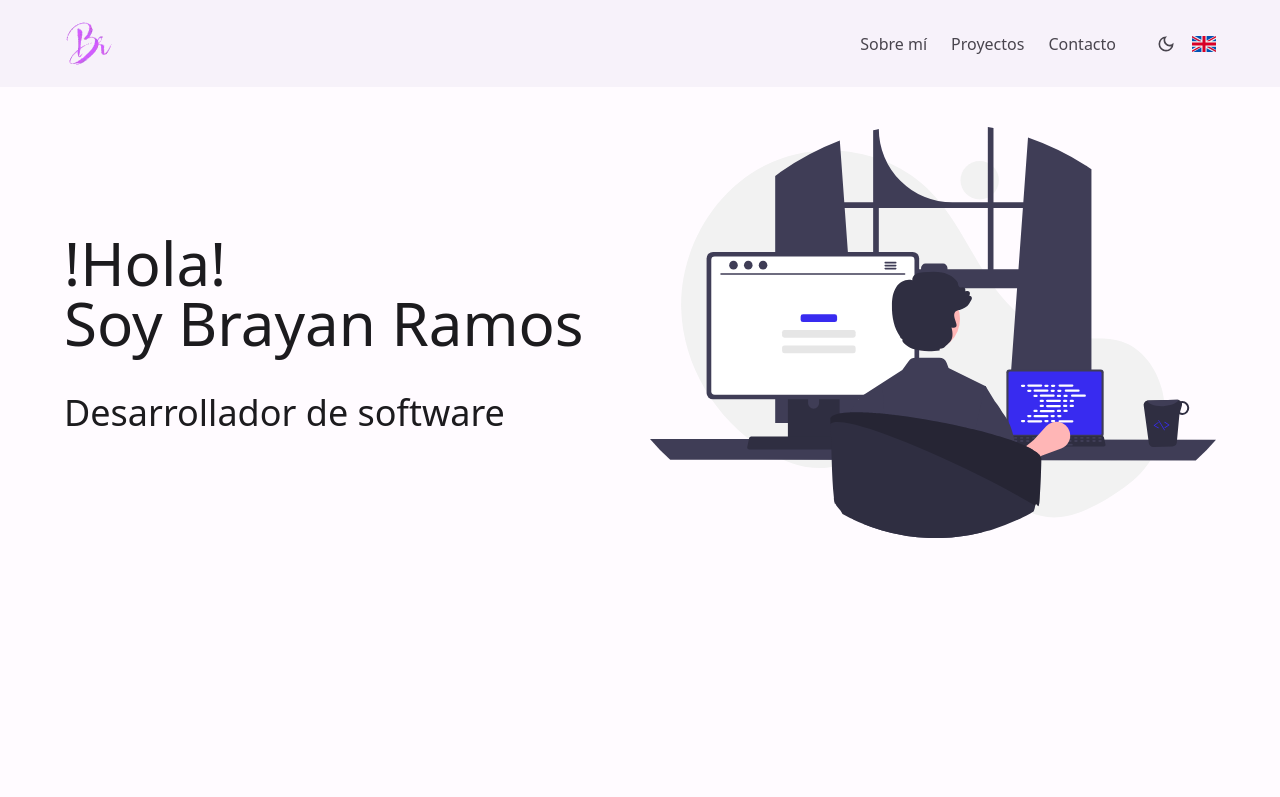
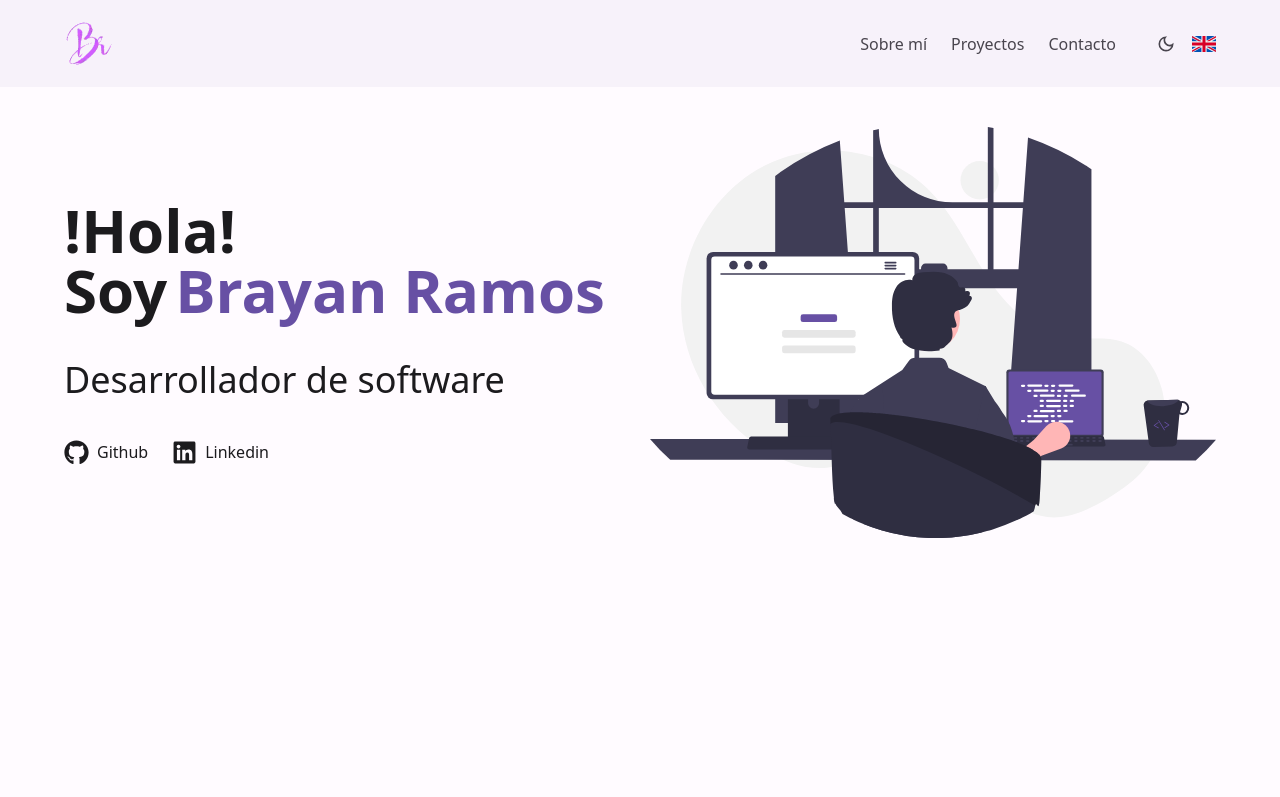
Before and after one commit to brayanramosc/personal-portfolio, a React (Vite) app: page / in a window 1280 px wide. Shown: the top 797 px of the page. Built offline with nearby package versions, Linux system fonts and the light colour scheme.

Commit message:
feat: add animation to hero section

```diff
--- a/src/components/Hero.tsx
+++ /dev/null
@@ -1,27 +0,0 @@
-import { useTranslation } from "react-i18next";
-
-import programmingLogo from "../assets/programming.svg";
-
-const Hero = () => {
-    const { t } = useTranslation();
-
-    return (
-        <section className="h-[calc(80vh-87px)] pt-28 max-w-6xl mx-auto grid grid-cols-1 sm:grid-cols-2 gap-20 sm:gap-5 items-center">
-            <aside className="flex flex-col justify-center">
-                <h1 className="text-5xl sm:text-6xl">
-                    {t('heading')}
-                </h1>
-                <h1 className="text-5xl sm:text-6xl">
-                    {t('headingName')}
-                </h1>
-                <h3 className="text-3xl sm:text-4xl pt-10">
-                    {t('headingSubtitle')}
-                </h3>
-            </aside>
-
-            <img src={programmingLogo} alt='programming image' />
-        </section>
-    )
-}
-
-export default Hero;
--- /dev/null
+++ b/src/components/hero/Hero.tsx
@@ -0,0 +1,76 @@
+import { motion } from "framer-motion";
+import { useTranslation } from "react-i18next";
+import { FaGithub, FaLinkedin } from "react-icons/fa";
+
+import programmingLogo from "../../assets/programming.svg";
+import LinkButton from "./LinkButton";
+
+const Hero = () => {
+    const { t } = useTranslation();
+
+    return (
+        <section className="h-[calc(80vh-87px)] pt-28 max-w-6xl mx-auto grid grid-cols-1 md:grid-cols-2 gap-20 sm:gap-5 items-center">
+            <aside className="flex flex-col justify-center">
+                <motion.h1
+                    className="text-5xl sm:text-6xl font-semibold"
+                    initial={{ opacity: 0, y: -50 }}
+                    whileInView={{ opacity: 1, y: 0 }}
+                    transition={{ duration: 1.5 }}
+                    viewport={{ once: true }}
+                >
+                    {t('heading')}
+                </motion.h1>
+
+                <motion.div
+                    className="flex flex-row gap-2"
+                    initial={{ opacity: 0, x: -200 }}
+                    whileInView={{ opacity: 1, x: 0 }}
+                    transition={{ duration: 1, delay: 1 }}
+                    viewport={{ once: true }}
+                >
+                    <h1 className="text-5xl sm:text-6xl font-semibold">
+                        {t('headingName')}
+                    </h1>
+                    <h1 className="text-5xl sm:text-6xl font-semibold text-light-scheme-primary dark:text-dark-scheme-primary">
+                        {'Brayan Ramos'}
+                    </h1>
+                </motion.div>
+
+                <motion.h3
+                    className="text-3xl sm:text-4xl pt-10"
+                    initial={{ opacity: 0, y: 100 }}
+                    whileInView={{ opacity: 1, y: 0, transition: { duration: 0.3, type: 'just' } }}
+                    transition={{ ease: 'easeInOut' }}
+                    viewport={{ once: true }}
+                >
+                    {t('headingSubtitle')}
+                </motion.h3>
+
+                <div className="flex flex-row gap-6 justify-center sm:justify-start items-center mt-10">
+                    <LinkButton
+                        name="Github"
+                        href="https://github.com/brayanramosc"
+                        delay={0}
+                        Icon={<FaGithub size={25} />}
+                    />
+                    <LinkButton
+                        name="Linkedin"
+                        href="https://www.linkedin.com/in/brayan-ramos-caicedo/"
+                        delay={0.3}
+                        Icon={<FaLinkedin size={25} />}
+                    />
+                </div>
+            </aside>
+
+            <motion.img
+                src={programmingLogo}
+                alt='programming image'
+                initial={{ opacity: 0 }}
+                whileInView={{ opacity: 1 }}
+                viewport={{ once: true }}
+            />
+        </section>
+    )
+}
+
+export default Hero;
--- /dev/null
+++ b/src/components/hero/LinkButton.tsx
@@ -0,0 +1,32 @@
+import { motion } from "framer-motion";
+import React from "react";
+
+type LinkButtonProps = {
+    href: string,
+    name: string,
+    Icon: React.ReactNode,
+    delay: number,
+}
+
+const LinkButton = ({ href, delay, name, Icon }: LinkButtonProps) => {
+    return (
+        <motion.a
+            target="_blank"
+            className="flex flex-row gap-2"
+            href={href}
+            initial={{ opacity: 0, y: 100 }}
+            whileInView={{ opacity: 1, y: 0, transition: { delay: delay, type: 'just', duration: 0.5 } }}
+            transition={{ ease: 'easeInOut' }}
+            whileHover={{ scale: 1.1 }}
+            viewport={{ once: true }}
+        >
+            {Icon}
+
+            <p className="text-base">
+                {name}
+            </p>
+        </motion.a>
+    )
+}
+
+export default LinkButton
--- a/src/components/index.ts
+++ b/src/components/index.ts
@@ -1,5 +1,5 @@
 export { default as About } from './About';
 export { default as Footer } from './Footer';
-export { default as Hero } from './Hero';
+export { default as Hero } from './hero/Hero';
 export { default as Contact } from './contact/Contact';
 export { default as Header } from './header/Header';
--- a/src/constants/i18n/en.json
+++ b/src/constants/i18n/en.json
@@ -4,7 +4,7 @@
     "navItem2": "Projects",
     "navItem3": "Contact",
     "heading": "Hello there!",
-    "headingName": "I'm Brayan Ramos",
+    "headingName": "I'm",
     "headingSubtitle": "Software Developer",
     "aboutTitle": "About me",
     "aboutContent": "Electronic engineer and software developer mainly focused on Frontend development with knowledge of Backend and artificial intelligence. I consider myself as someone passionate about technology and in constant search of knowledge.",
--- a/src/constants/i18n/es.json
+++ b/src/constants/i18n/es.json
@@ -4,7 +4,7 @@
     "navItem2": "Proyectos",
     "navItem3": "Contacto",
     "heading": "!Hola!",
-    "headingName": "Soy Brayan Ramos",
+    "headingName": "Soy",
     "headingSubtitle": "Desarrollador de software",
     "aboutTitle": "Acerca de mí",
     "aboutContent": "Ingeniero electrónico y desarrollador de software principalmente enfocado en desarrollo Frontend y con conocimientos de backend e inteligencia artificial. Me considero alguien apasionado por la tecnología y en constante búsqueda de conocimiento.",
```
Also changed, not shown: src/assets/programming.svg.
